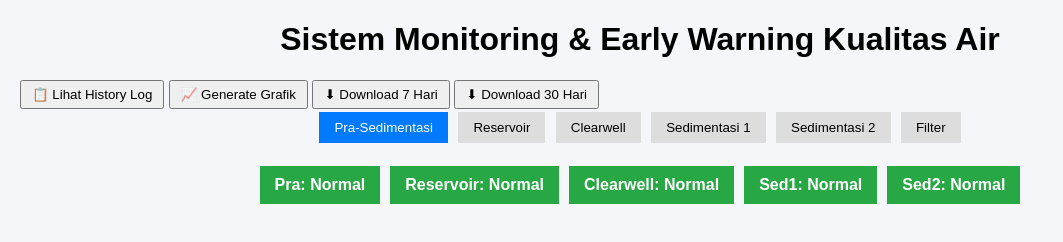
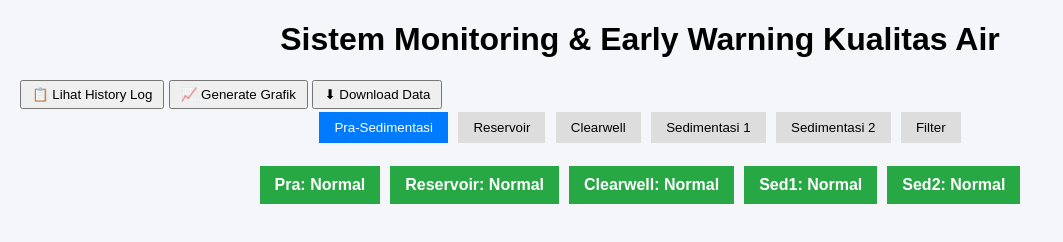
Before and after one commit to cimahiblud/sistem-monitoring-and-early-warning-blud-cimahi, a plain HTML site: page index.html in a window 1280 px wide. Shown: the whole page, without its empty margins (0-1063 px from the left). Drawn offline with nearby package versions, Linux system fonts and the light colour scheme; a script that the page names is missing.

Commit message:
Update index.html

```diff
--- a/index.html
+++ b/index.html
@@ -40,8 +40,7 @@ button{padding:5px 10px;cursor:pointer}
 <div class="top-buttons">
     <button class="main-btn" onclick="openHistory()">📋 Lihat History Log</button>
     <button class="main-btn" onclick="openChartPopup()">📈 Generate Grafik</button>
-    <button onclick="downloadData(7)">⬇ Download 7 Hari</button>
-    <button onclick="downloadData(30)">⬇ Download 30 Hari</button>
+    <button onclick="downloadData()">⬇ Download Data</button>
 </div>
 
 
```
